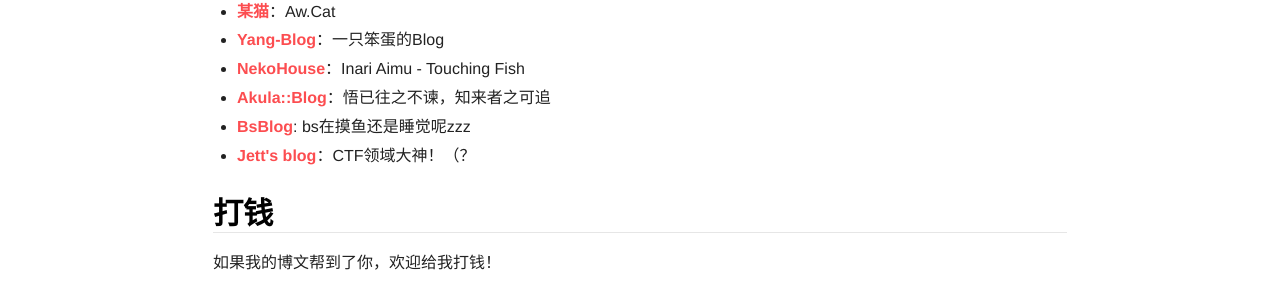
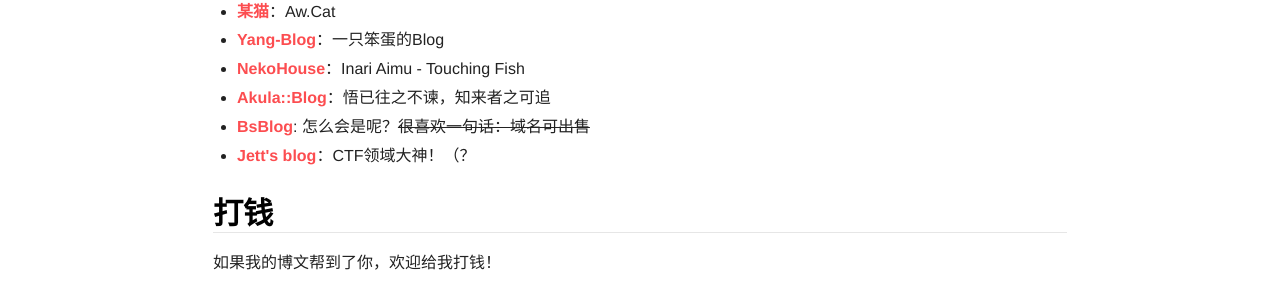
Before and after one commit to Young-Lord/Young-Lord.github.io, a Jekyll site: the page built from about.md, in a window 1280 px wide. Shown: the part 1107-1415 px from the top of the page. Built offline with Jekyll 4.4.1, drawn with Linux system fonts in a browser that asks for light colours; nearby versions of some CDN libraries; comment, search, counter and statistics services are not loaded.

Commit message:
link: 更新 BsBlog

```diff
--- a/about.md
+++ b/about.md
@@ -50,7 +50,7 @@ Young-Lord 仅为一个曾用名字，不含任何意义。LY 与它无关。
 - [Yang-Blog](https://bakayang.moe/)：一只笨蛋的Blog
 - [NekoHouse](https://blog.amu.moe/)：Inari Aimu - Touching Fish
 - [Akula::Blog](https://blog.akula.moe)：悟已往之不谏，知来者之可追
-- [BsBlog](https://sorabs.cc/): bs在摸鱼还是睡觉呢zzz
+- [BsBlog](https://blog.bsdayo.moe/): 怎么会是呢？<del>很喜欢一句话：域名可出售</del>
 - [Jett's blog](https://blog.jettchen.me/)：CTF领域大神！（？
 
 ## 打钱
```
